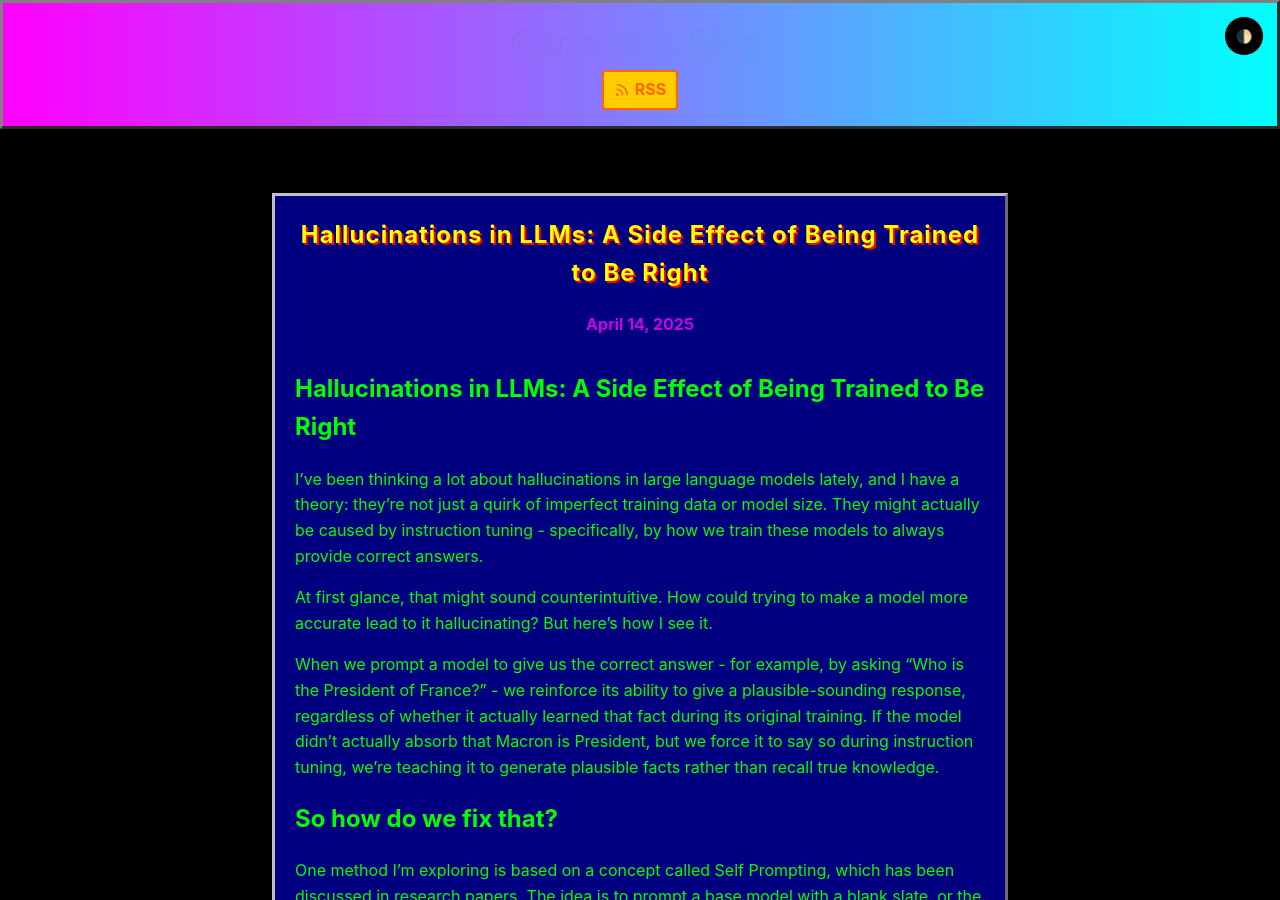
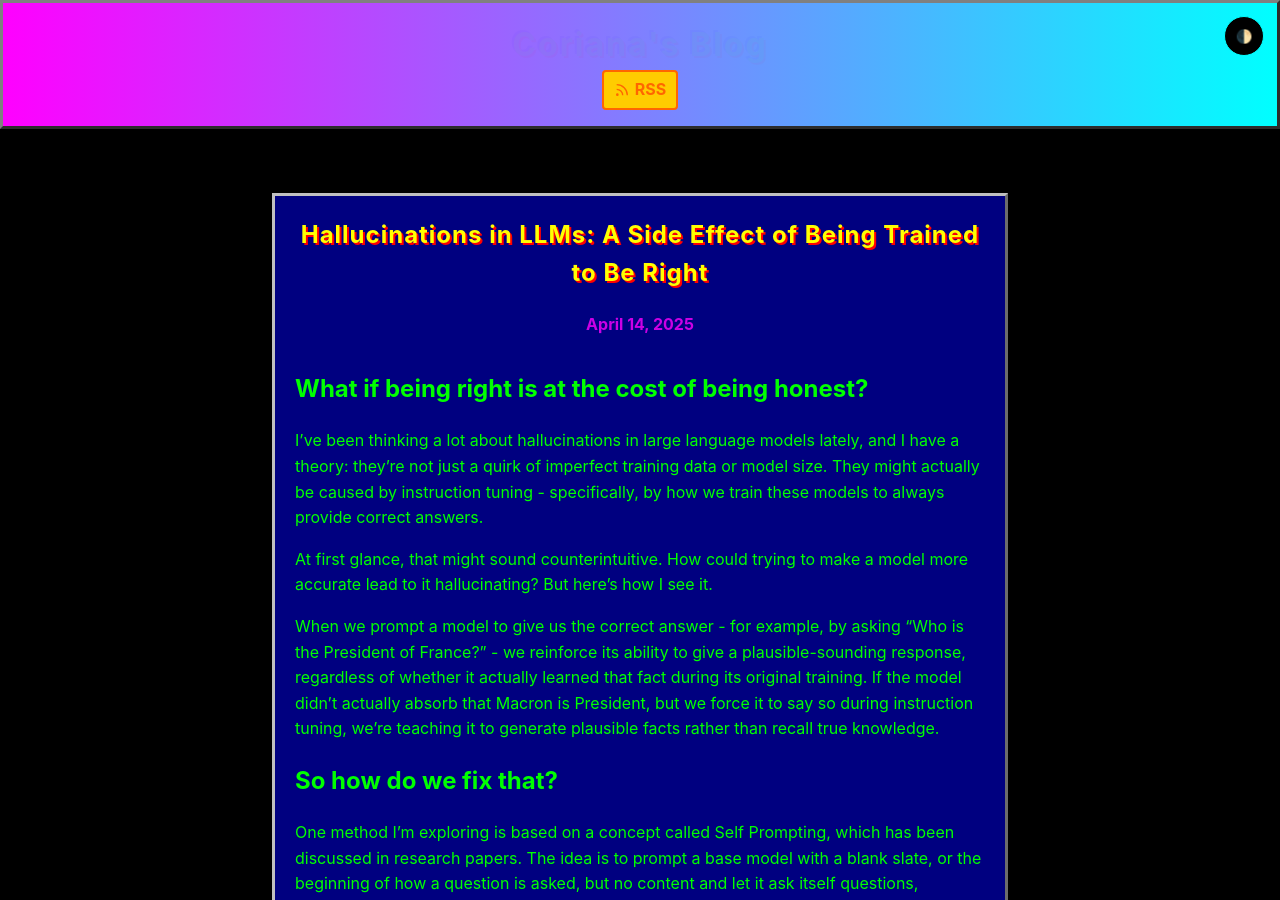
Before and after one commit to Coriana/blog, a Jekyll site: the page built from _posts/2025-04-14-llm-hallucinations.md, in a window 1280 px wide and 900 px high. Built offline with Jekyll 4.4.1, drawn with Linux system fonts in a browser that asks for light colours.

Commit message:
Post fix

```diff
--- a/_posts/2025-04-14-llm-hallucinations.md
+++ b/_posts/2025-04-14-llm-hallucinations.md
@@ -3,7 +3,7 @@ layout: post
 title: "Hallucinations in LLMs: A Side Effect of Being Trained to Be Right"
 date: 2025-04-14 18:00:00 +0800
 ---
-## Hallucinations in LLMs: A Side Effect of Being Trained to Be Right
+## What if being right is at the cost of being honest?
 
 I've been thinking a lot about hallucinations in large language models lately, and I have a theory: they’re not just a quirk of imperfect training data or model size. They might actually be caused by instruction tuning - specifically, by how we train these models to always provide correct answers.
 
```
